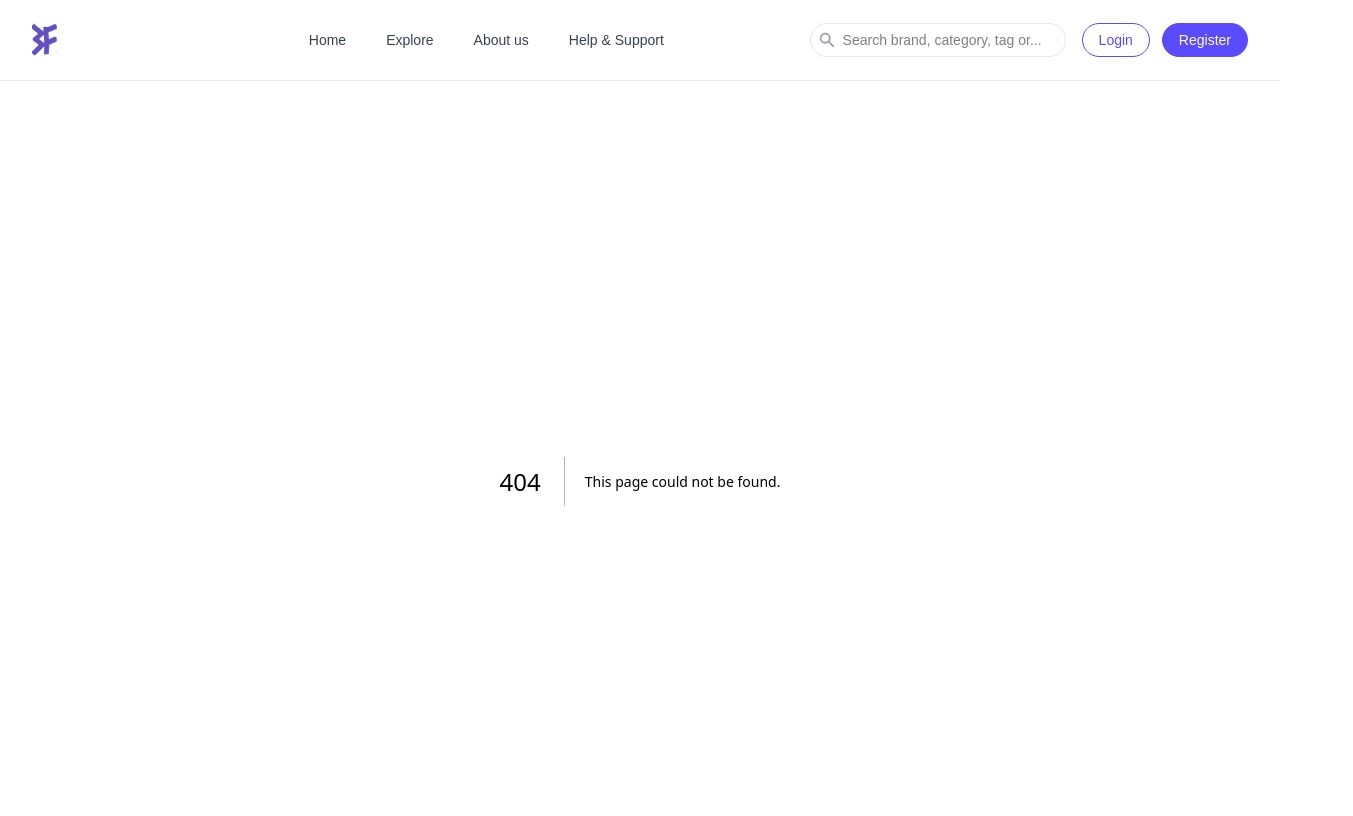
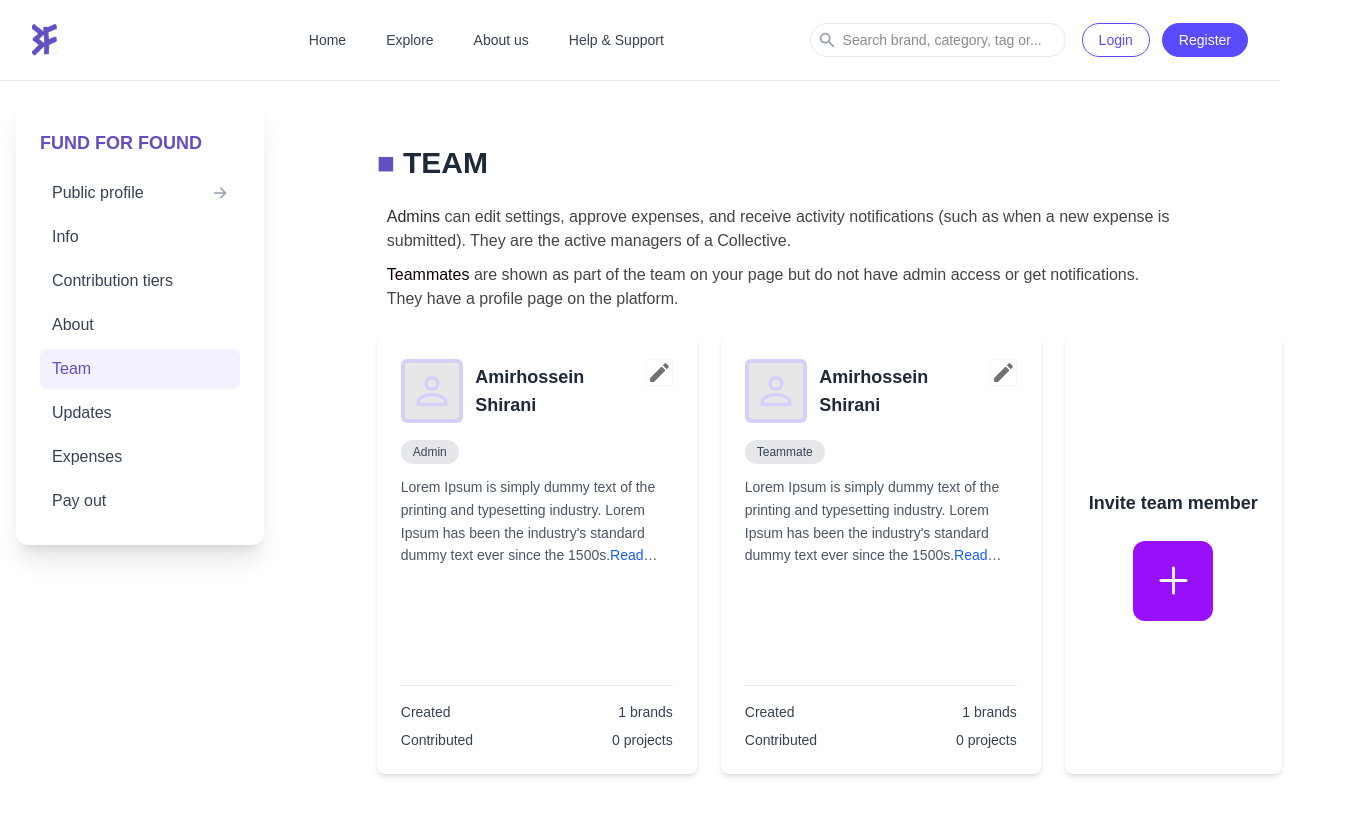
Before and after one commit to Reza2348/FUND-FOR-FOUND, a Next.js app: page /dashboard/Team in a window 1280 px wide. Before the commit this address had no page. Shown: the top 816 px of the page, 1353 px wide, since content can reach past the window. Built offline with nearby package versions, Linux system fonts and the light colour scheme.

Commit message:
Add in Team

```diff
--- /dev/null
+++ b/src/app/dashboard/Team/page.tsx
@@ -0,0 +1,124 @@
+import React from "react";
+import { MdPersonOutline, MdEdit } from "react-icons/md";
+import { IoAdd } from "react-icons/io5";
+
+const PRIMARY_PURPLE = "#644FC1";
+
+interface TeamMemberProps {
+  name: string;
+  role: "Admin" | "Teammate";
+  description: string;
+  createdBrands: number;
+  contributedProjects: number;
+}
+
+const TeamMember: React.FC<TeamMemberProps> = ({
+  name,
+  role,
+  description,
+  createdBrands,
+  contributedProjects,
+}) => {
+  return (
+    <div className="bg-white rounded-lg shadow-md p-6 max-w-xs flex flex-col justify-between h-[439px]">
+      <div className="flex items-start justify-between mb-4">
+        <div className="flex items-center">
+          <div className="w-16 h-16 bg-[#E7E7E7] border-4 border-[#D7CFF9] rounded-md flex items-center justify-center mr-3">
+            <MdPersonOutline size={46} className="text-[#D7CFF9]" />
+          </div>
+          <div>
+            <h3 className="font-semibold text-lg text-gray-800">{name}</h3>
+          </div>
+        </div>
+        <div className=" border border-[#F5F5F5]">
+          <MdEdit size={25} className="text-[#717171]" />
+        </div>
+      </div>
+
+      <div className="mb-4">
+        <span className="inline-block bg-gray-200 text-gray-700 text-xs px-3 py-1 rounded-full mb-3">
+          {role}
+        </span>
+        <p className="text-sm text-gray-600 leading-relaxed line-clamp-4">
+          {description}
+          <a href="#" className="text-blue-600 hover:underline">
+            Read more
+          </a>
+        </p>
+      </div>
+
+      <div className="pt-4 border-t border-gray-200 text-sm text-gray-700 mt-auto">
+        <div className="flex justify-between mb-2">
+          <span>Created</span>
+          <span>{createdBrands} brands</span>
+        </div>
+        <div className="flex justify-between">
+          <span>Contributed</span>
+          <span>{contributedProjects} projects</span>
+        </div>
+      </div>
+    </div>
+  );
+};
+
+const InviteCard = () => {
+  return (
+    <div className="bg-white rounded-lg shadow-md p-6 max-w-xs flex flex-col items-center justify-center text-center h-[439px]">
+      <h3 className="font-semibold text-lg text-gray-800 mb-6">
+        Invite team member
+      </h3>
+      <button className="w-20 h-20 bg-purple-600 text-white rounded-xl flex items-center justify-center transition-transform duration-200 hover:scale-105">
+        <IoAdd size={45} />
+      </button>
+    </div>
+  );
+};
+
+const Team = () => {
+  return (
+    <div className="p-4 sm:p-6 md:p-8 lg:p-10 w-full max-w-5xl mx-auto lg:ml-[73px]">
+      <div className="my-6">
+        <h2 className="text-xl sm:text-2xl md:text-3xl font-semibold text-gray-800 mb-5">
+          <span
+            style={{ color: PRIMARY_PURPLE }}
+            className="sm:mr-2 hidden md:inline"
+          >
+            ■
+          </span>
+          TEAM
+        </h2>
+      </div>
+      <p className="text-[#444444] mb-2.5 lg:ml-[10px]">
+        <span className="text-[#2D2D2D]">Admins</span> can edit settings,
+        approve expenses, and receive activity notifications (such as when a new
+        expense is <br /> submitted). They are the active managers of a
+        Collective.
+      </p>
+      <p className="text-[#444444] mb-6 lg:ml-[10px]">
+        <span className="text-[#100101]">Teammates</span> are shown as part of
+        the team on your page but do not have admin access or get notifications.
+        <br /> They have a profile page on the platform.
+      </p>
+
+      <div className="flex flex-wrap gap-6">
+        <TeamMember
+          name="Amirhossein Shirani"
+          role="Admin"
+          description="Lorem Ipsum is simply dummy text of the printing and typesetting industry. Lorem Ipsum has been the industry's standard dummy text ever since the 1500s."
+          createdBrands={1}
+          contributedProjects={0}
+        />
+        <TeamMember
+          name="Amirhossein Shirani"
+          role="Teammate"
+          description="Lorem Ipsum is simply dummy text of the printing and typesetting industry. Lorem Ipsum has been the industry's standard dummy text ever since the 1500s."
+          createdBrands={1}
+          contributedProjects={0}
+        />
+        <InviteCard />
+      </div>
+    </div>
+  );
+};
+
+export default Team;
--- a/src/app/dashboard/about/page.tsx
+++ b/src/app/dashboard/about/page.tsx
@@ -1,7 +1,46 @@
-import React from "react";
+"use client";
+import React, { useState } from "react";
+
+const PRIMARY_PURPLE: string = "#644FC1";
 
 const Page = () => {
-  return <div>bngfkkgfnbkfdgnb</div>;
+  const [text, setText] = useState("");
+
+  const handleChange = (e: React.ChangeEvent<HTMLTextAreaElement>) => {
+    setText(e.target.value);
+  };
+
+  return (
+    <div className="p-4 sm:p-6 md:p-8 lg:p-10 w-full max-w-5xl mx-auto lg:ml-[73px]">
+      <div className="my-6">
+        <h2 className="text-xl sm:text-2xl md:text-3xl font-semibold text-gray-800 mb-5">
+          <span className={`text-[${PRIMARY_PURPLE}] sm:mr-2 hidden md:inline`}>
+            ■
+          </span>
+          About
+        </h2>
+      </div>
+
+      <p className="text-[#444444] mb-2.5 lg:ml-[10px]">
+        Tell people why they should br exited for exited for backing your brand.
+        tell about uour story, your plan and any thing <br />
+        that may encourage them to contribute
+      </p>
+      <div>
+        <textarea
+          id="new-text"
+          value={text}
+          onChange={handleChange}
+          className="w-full border border-gray-300 rounded-lg shadow-sm p-3 mt-2 focus:ring-[#644FC1] focus:border-[#644FC1]"
+          rows={5}
+          placeholder="Enter your text here"
+        />
+        <p className="mt-2 text-gray-500 text-sm text-start">
+          Characters: <strong>{text.length}</strong>
+        </p>
+      </div>
+    </div>
+  );
 };
 
 export default Page;
--- a/src/app/dashboard/contribution-tiers/page.tsx
+++ b/src/app/dashboard/contribution-tiers/page.tsx
@@ -1,22 +1,17 @@
 "use client";
-// 💡 وارد کردن تایپ‌های لازم از React: FC یا React.FC
 import React, { useState, FC } from "react";
-// فرض می‌کنیم Modal به درستی با تایپ‌ها تعریف شده است
+import { IoAdd } from "react-icons/io5";
 import Modal from "@/components/Modal/Modal";
 
-// 💡 تعریف کامپوننت با تایپ FC (Function Component)
 const Page: FC = () => {
   const PRIMARY_PURPLE: string = "#644FC1";
 
-  // ⭐ 2. تعریف State برای مدیریت وضعیت مودال (TypeScript به طور خودکار تایپ boolean را تشخیص می‌دهد)
   const [isModalOpen, setIsModalOpen] = useState<boolean>(false);
 
-  // ⭐ 3. تابع برای باز کردن مودال (TypeScript به طور خودکار تایپ void را تشخیص می‌دهد)
   const openModal = (): void => {
     setIsModalOpen(true);
   };
 
-  // ⭐ 4. تابع برای بستن مودال (TypeScript به طور خودکار تایپ void را تشخیص می‌دهد)
   const closeModal = (): void => {
     setIsModalOpen(false);
   };
@@ -31,19 +26,17 @@ const Page: FC = () => {
           Contribution Tier
         </h2>
       </div>
-      <p className="text-[#444444] mb-2.5 lg:ml-[72px]">
+      <p className="text-[#444444] mb-2.5 lg:ml-[10px]">
         Most creators offer 3-6 reward tiers, which can be physical items or
         special experiences. Make sure to set reasonable contributor
         expectations.
       </p>
-      <p className="text-[#444444] lg:ml-[72px] mb-8">
+      <p className="text-[#444444] lg:ml-[10px] mb-8">
         Remember each contributor can choose a recurring or one-time payment.
       </p>
 
-      <div className="lg:ml-[72px] lg:w-2xl">
+      <div className="lg:ml-[10px] lg:w-2xl">
         <div className="grid grid-cols-1 md:grid-cols-2 gap-8">
-          {/* ... سایر Tierها (بدون تغییر) ... */}
-          {/* Tier Donation */}
           <div className="bg-white rounded-xl shadow-lg border border-gray-200 overflow-hidden">
             <div className={`bg-[${PRIMARY_PURPLE}] p-4`}>
               <h3 className="text-xl font-semibold text-white text-center">
@@ -70,7 +63,7 @@ const Page: FC = () => {
               </button>
             </div>
           </div>
-          {/* Tier Supporter */}
+
           <div className="bg-white rounded-xl shadow-lg border border-gray-200 overflow-hidden">
             <div className={`bg-[${PRIMARY_PURPLE}] p-4`}>
               <h3 className="text-xl font-semibold text-white text-center">
@@ -100,7 +93,7 @@ const Page: FC = () => {
               </button>
             </div>
           </div>
-          {/* Tier Silver Sponsor */}
+
           <div className="bg-white rounded-xl shadow-lg border border-gray-200 overflow-hidden">
             <div className={`bg-[${PRIMARY_PURPLE}] p-4`}>
               <h3 className="text-xl font-semibold text-white text-center">
@@ -133,7 +126,6 @@ const Page: FC = () => {
             </div>
           </div>
 
-          {/* Tier Add Tier (با دکمه و مودال) */}
           <div className="bg-white rounded-xl shadow-lg border border-gray-200 overflow-hidden">
             <div className={`bg-[${PRIMARY_PURPLE}] p-4`}>
               <h3 className="text-xl font-semibold text-white text-center"></h3>
@@ -143,12 +135,11 @@ const Page: FC = () => {
                 Add Tier
               </p>
               <div className="flex flex-col items-center justify-center h-full min-h-[300px]">
-                {/* دکمه */}
                 <button
-                  className="bg-[#644FC1] rounded-2xl w-[90px] h-[90px] flex items-center justify-center text-white text-6xl font-light"
-                  onClick={openModal} // فراخوانی تابع باز کردن مودال
+                  className="w-20 h-20 bg-purple-600 text-white rounded-xl flex items-center justify-center transition-transform duration-200 hover:scale-105"
+                  onClick={openModal}
                 >
-                  +
+                  <IoAdd size={45} />
                 </button>
               </div>
             </div>
--- a/src/app/dashboard/layout.tsx
+++ b/src/app/dashboard/layout.tsx
@@ -1,4 +1,3 @@
-// app/dashboard/layout.tsx
 "use client";
 import React, { PropsWithChildren, useState } from "react";
 import Sidebar from "@/components/Sidebar/Sidebar";
--- a/src/app/dashboard/public-profile/page.tsx
+++ b/src/app/dashboard/public-profile/page.tsx
@@ -1,7 +1,7 @@
 import React from "react";
 
-const Page = () => {
-  return <div>bvsmndvbsmnbvasbdvnbsdnmvbsmn</div>;
+const PublicProfile = () => {
+  return <div>این پروفایل عمومی است</div>;
 };
 
-export default Page;
+export default PublicProfile;
--- a/src/components/Header/index.tsx
+++ b/src/components/Header/index.tsx
@@ -195,7 +195,6 @@ const Header: React.FC = () => {
   return (
     <nav className="bg-white border-b border-gray-200">
       <div className="max-w-screen-xl mx-auto flex flex-wrap items-center justify-between px-4 sm:px-6 md:px-4 lg:px-8 h-16 md:h-20">
-        {/* Logo */}
         <div className="flex items-center gap-2">
           <Link href="/">
             <Image
@@ -208,7 +207,6 @@ const Header: React.FC = () => {
           </Link>
         </div>
 
-        {/* Desktop Nav */}
         <div className="hidden md:flex flex-grow justify-center gap-6 lg:gap-10 lg:ml-[106px]">
           {NAV_LINKS.map((link) => (
             <Link
@@ -226,7 +224,6 @@ const Header: React.FC = () => {
           ))}
         </div>
 
-        {/* Desktop User / Search */}
         <div className="hidden md:flex items-center gap-3 lg:gap-4 mt-2 md:mt-0">
           <div className="relative">
             <HiSearch
@@ -251,7 +248,6 @@ const Header: React.FC = () => {
               </div>
               {isUserMenuOpen && (
                 <div className="absolute right-0 mt-2 w-72 bg-white shadow-xl rounded-xl p-3 z-50">
-                  {/* User info */}
                   <div className="flex items-start gap-3 pb-3 border-b border-gray-100">
                     <div className="w-10 h-10 bg-purple-200 rounded-full flex items-center justify-center shrink-0">
                       <CgProfile size={24} className="text-purple-600" />
@@ -272,7 +268,6 @@ const Header: React.FC = () => {
                     </button>
                   </div>
 
-                  {/* Menu */}
                   <nav className="pt-3 flex flex-col gap-1">
                     <MenuItem
                       icon={<CgProfile size={20} className="text-gray-600" />}
@@ -324,40 +319,17 @@ const Header: React.FC = () => {
             </div>
           )}
         </div>
-
-        {/* Mobile */}
         <div className="md:hidden flex items-center gap-3">
           <HiSearch
             size={24}
             className="text-gray-700 cursor-pointer"
             onClick={toggleSearch}
           />
-
-          {user ? (
-            <div
-              onClick={() => setIsUserMenuOpen(!isUserMenuOpen)}
-              className="w-8 h-8 bg-[#eae8fb] text-[#5b4bff] font-semibold rounded-full cursor-pointer select-none transition flex items-center justify-center text-sm"
-            >
-              {user.username?.substring(0, 2).toUpperCase() ||
-                user.email.substring(0, 2).toUpperCase()}
-            </div>
-          ) : (
-            <Link
-              href="/auth/login"
-              className="w-8 h-8 bg-gray-100 text-gray-600 rounded-full flex items-center justify-center"
-              onClick={() => setIsMenuOpen(false)}
-            >
-              <CgProfile size={20} />
-            </Link>
-          )}
-
           <button onClick={toggleMenu} className="text-gray-700">
             {isMenuOpen ? <HiX size={26} /> : <HiMenu size={26} />}
           </button>
         </div>
       </div>
-
-      {/* Mobile Search */}
       {isSearchOpen && (
         <div
           ref={searchBarRef}
@@ -382,8 +354,6 @@ const Header: React.FC = () => {
           </div>
         </div>
       )}
-
-      {/* Mobile Menu */}
       {isMenuOpen && (
         <div
           ref={mobileMenuRef}
@@ -395,9 +365,9 @@ const Header: React.FC = () => {
                 <Image
                   src="/Vector.svg"
                   alt="logo"
-                  width={40} // مقدار اصلی
-                  height={40} // مقدار اصلی
-                  className="w-auto h-10" // تغییر ارتفاع، ولی نسبت حفظ می‌شود
+                  width={40}
+                  height={40}
+                  className="w-auto h-10"
                   priority
                 />
               </div>
@@ -448,7 +418,7 @@ const Header: React.FC = () => {
                 className="px-4 py-3 bg-[#f2f0ff] text-[#5b4bff] rounded-xl text-base font-medium transition inline-block text-center"
                 onClick={() => setIsMenuOpen(false)}
               >
-                Login/signup
+                Login
               </Link>
               <Link
                 href="/auth/signup"
--- a/src/components/Sidebar/Sidebar.tsx
+++ b/src/components/Sidebar/Sidebar.tsx
@@ -8,7 +8,6 @@ import { FaGear } from "react-icons/fa6";
 import ProfileCard from "../ProfileCard/ProfileCard";
 
 const PURPLE_MAIN = "#644FC1";
-const PURPLE_LIGHT = "#F3F0FF";
 
 interface SidebarProps {
   sidebarOpen: boolean;
@@ -30,13 +29,13 @@ const sections: Section[] = [
     iconMobile: FaGear,
     hasArrow: true,
   },
-  { id: "/Info", label: "Info" },
-  { id: "/contribution-tiers", label: "Contribution tiers" },
-  { id: "/about", label: "About" },
-  { id: "/team", label: "Team" },
-  { id: "/updates", label: "Updates" },
-  { id: "/expenses", label: "Expenses" },
-  { id: "/pay-out", label: "Pay out" },
+  { id: "Info", label: "Info" },
+  { id: "contribution-tiers", label: "Contribution tiers" },
+  { id: "about", label: "About" },
+  { id: "Team", label: "Team" },
+  { id: "updates", label: "Updates" },
+  { id: "expenses", label: "Expenses" },
+  { id: "pay-out", label: "Pay out" },
 ];
 
 export default function Sidebar({ sidebarOpen, setSidebarOpen }: SidebarProps) {
@@ -45,21 +44,7 @@ export default function Sidebar({ sidebarOpen, setSidebarOpen }: SidebarProps) {
 
   const renderLink = useCallback(
     (sec: Section) => {
-      const isActive: boolean = sec.id === activeSection;
-
-      let className: string = `
-          flex justify-between items-center py-2 px-3 rounded-lg cursor-pointer transition-colors duration-150
-          text-gray-700 hover:text-[${PURPLE_MAIN}]
-        `;
-
-      if (isActive) {
-        className = `
-            flex justify-between items-center py-2 px-3 rounded-lg cursor-pointer
-            bg-[${PURPLE_LIGHT}] text-[${PURPLE_MAIN}] font-medium
-          `;
-      }
-
-      const IconComponent = sec.iconMobile;
+      const isActive = sec.id === activeSection;
 
       return (
         <Link
@@ -70,14 +55,15 @@ export default function Sidebar({ sidebarOpen, setSidebarOpen }: SidebarProps) {
               setSidebarOpen(false);
             }
           }}
-          className={className.replace(/\s+/g, " ").trim()}
-        >
-          <span
-            className={`flex items-center gap-2 ${
-              isActive ? `text-[${PURPLE_MAIN}]` : "text-gray-700"
+          className={`flex justify-between items-center py-2 px-3 rounded-lg cursor-pointer transition-colors duration-150
+            ${
+              isActive
+                ? "bg-[#F3F0FF] text-[#644FC1] font-medium"
+                : "text-gray-700 hover:text-[#644FC1]"
             }`}
         >
-            {IconComponent && (
+          <span className="flex items-center gap-2">
+            {sec.iconMobile && (
               <span className="md:hidden">
                 <FaGear size={16} className="text-[#644FC1]" />
               </span>
@@ -96,7 +82,7 @@ export default function Sidebar({ sidebarOpen, setSidebarOpen }: SidebarProps) {
           {sec.hasArrow && (
             <HiArrowRight
               className={`h-4 w-4 ${
-                isActive ? `text-[${PURPLE_MAIN}]` : "text-gray-400"
+                isActive ? "text-[#644FC1]" : "text-gray-400"
               }`}
             />
           )}
@@ -133,7 +119,6 @@ export default function Sidebar({ sidebarOpen, setSidebarOpen }: SidebarProps) {
           <button
             onClick={() => setSidebarOpen(true)}
             style={{ color: PURPLE_MAIN }}
-            className={`text-[${PURPLE_MAIN}] font-bold`}
             aria-label="Open sidebar"
           >
             <FaGear size={20} />
@@ -159,18 +144,18 @@ export default function Sidebar({ sidebarOpen, setSidebarOpen }: SidebarProps) {
         `}
       >
         <div className="flex justify-between items-center mb-4 pt-2">
-          <h1 className={`text-[${PURPLE_MAIN}] text-lg font-bold`}>
-            FUND FOR FOUND
-          </h1>
+          <h1 className="text-[#644FC1] text-lg font-bold">FUND FOR FOUND</h1>
           <button
             onClick={() => setSidebarOpen(false)}
             className="md:hidden text-gray-500"
             aria-label="Close sidebar"
           >
-            <IoMdClose size={24} className={`text-[${PURPLE_MAIN}]`} />
+            <IoMdClose size={24} className="text-[#644FC1]" />
           </button>
         </div>
+
         <div className="border-b border-gray-200 mb-[68px] md:hidden"></div>
+
         <div className="space-y-1 border-l border-[#D7CFF9] pl-4 md:border-l-0 md:pl-0">
           {sections.map(renderLink)}
         </div>
```
Lines whose indentation alone changed are shown as unchanged.
